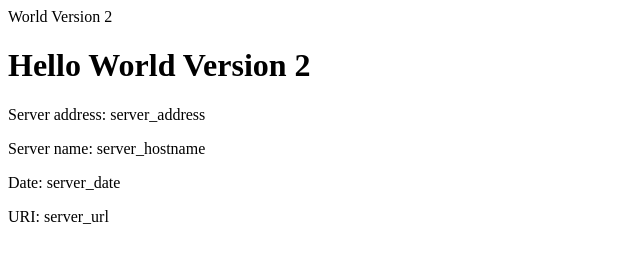
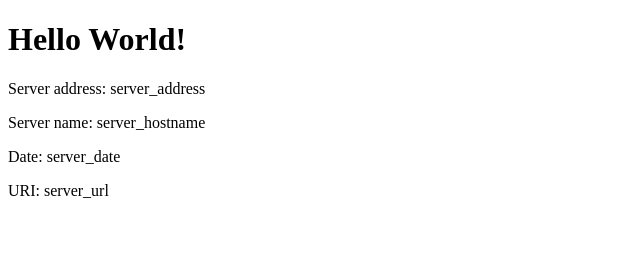
Before and after one commit to manolo988/eks-example, a plain HTML site: page src/index.html in a window 1280 px wide. Shown: the whole page, without its empty margins (0-640 px from the left). Drawn offline with Linux system fonts and the light colour scheme.

Commit message:
Revert "v2 Updating home page"
This reverts commit 3ffe44bbc5a20b9fe94da13dbe3444a5791db10f.

```diff
--- a/src/index.html
+++ b/src/index.html
@@ -1,16 +1,12 @@
 <!DOCTYPE html>
- World Version 2
-
-
-
-	<html>
-		<head>
-  <title>Hello World Version 2</title>
+<html>
+<head>
+  <title>Hello World</title>
 </head>
 
 <body>
 <div class="info">
-<h1>Hello World Version 2</h1>
+<h1>Hello World!</h1>
 <p><span>Server&nbsp;address:</span> <span>server_address</span></p>
 <p><span>Server&nbsp;name:</span> <span>server_hostname</span></p>
 <p class="smaller"><span>Date:</span> <span>server_date</span></p>
```
